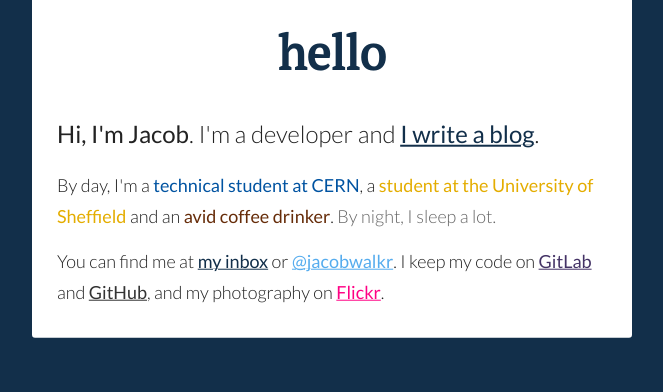
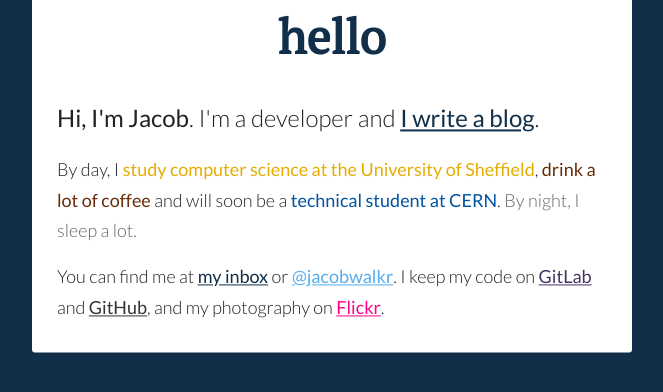
Before and after one commit to jacobwalkr/ja.co.bw, a Jekyll site: the page built from index.html, in a window 1280 px wide, cut to the strip 391-783 px from the top of the page. Shown: the whole strip, without its empty margins (308-971 px from the left). Built offline with Jekyll 4.4.1, drawn with Linux system fonts in a browser that asks for light colours.

```diff
--- a/index.html
+++ b/index.html
@@ -1,14 +1,15 @@
 ---
 layout: default
+is_home: true
 ---
 <p class="bio name">
     <strong>Hi, I'm Jacob</strong>. I'm a developer and
-    <a href="{{ "/posts" | prepend: site.baseurl | prepend: site.url }}">I write a blog</a>.
+    <a href="{{ "/posts" | prepend: site.baseurl }}">I write a blog</a>.
 </p>
 <p class="bio">
-    By day, I'm a <strong class="cern">technical student at CERN</strong>, a
-    <strong class="uni">student at the University of Sheffield</strong> and an
-    <strong class="coffee"> avid coffee drinker</strong>. <span class="light">By night,
+    By day, I <strong class="uni">study computer science at the University of Sheffield</strong>,
+    <strong class="coffee">drink a lot of coffee</strong> and will soon be a
+    <strong class="cern">technical student at CERN</strong>. <span class="light">By night,
     I sleep a lot.</span>
 </p>
 <nav class="contact">
```
